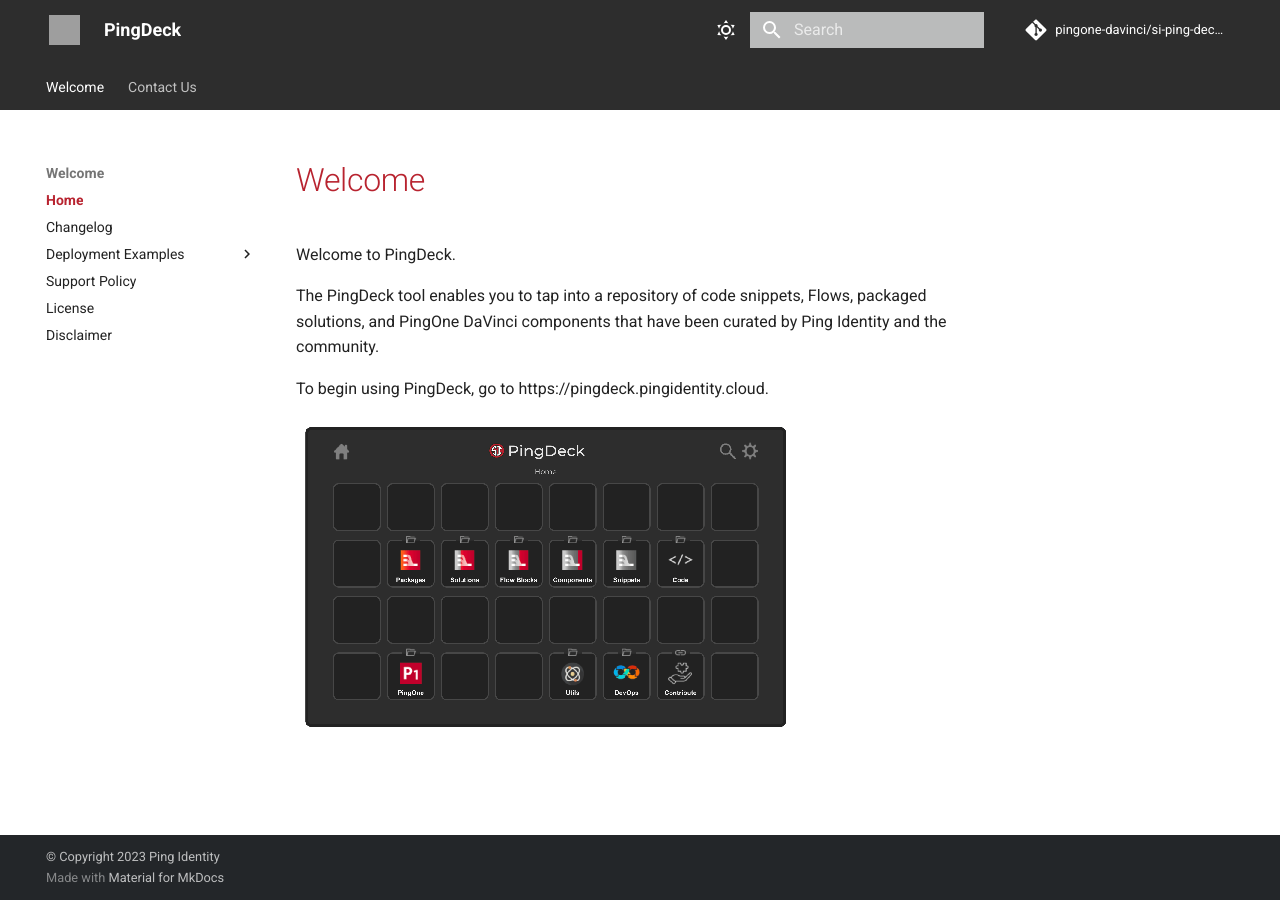
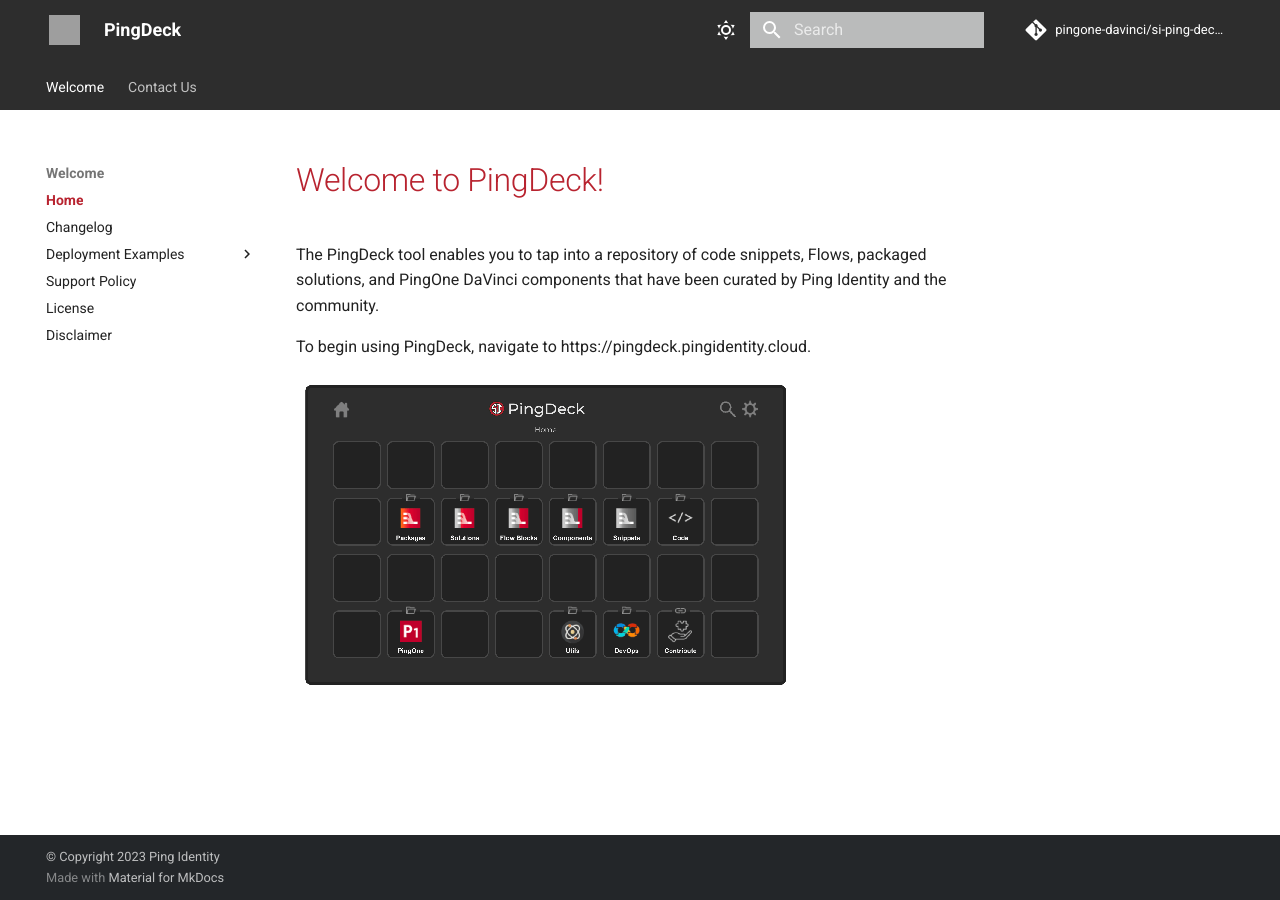
Before and after one commit to pingone-davinci/si-ping-deck-docs, an MkDocs documentation site: the page built from docs/README.md, in a window 1280 px wide. Built offline with MkDocs 1.6.1 and Material for MkDocs 9.7.7, drawn with Linux system fonts in a browser that asks for light colours; comment, search, counter and statistics services are not loaded; grey boxes are pictures that could not be loaded.

Commit message:
Updates to readme

```diff
--- a/docs/README.md
+++ b/docs/README.md
@@ -1,9 +1,7 @@
-# Welcome
-
-Welcome to PingDeck.
+# Welcome to PingDeck!
 
 The PingDeck tool enables you to tap into a repository of code snippets, Flows, packaged solutions, and PingOne DaVinci components that have been curated by Ping Identity and the community.
 
-To begin using PingDeck, go to https://pingdeck.pingidentity.cloud.
+To begin using PingDeck, navigate to https://pingdeck.pingidentity.cloud.
 
 ![Ping Deck](images/ping-deck-main.png)
```
